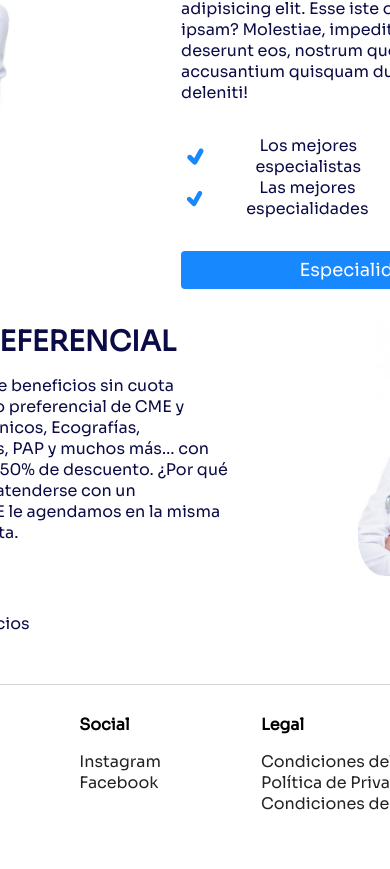
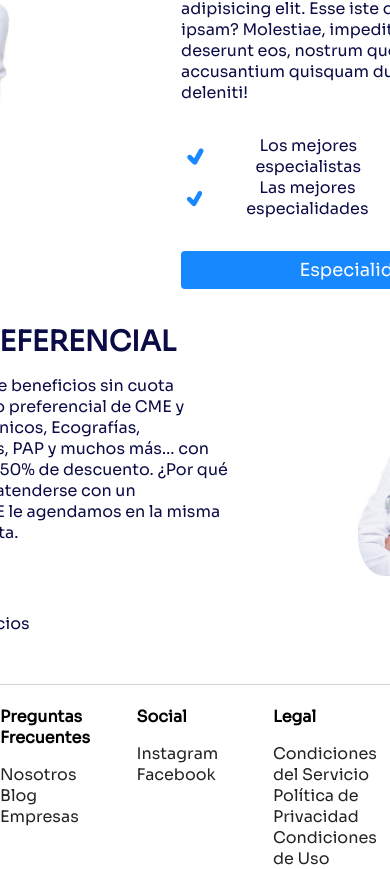
Before and after one commit to mrRubyDev/cme-website-repo, a React (Create React App) app: page / in a window 390 px wide. Shown: the part 1040-1909 px from the top of the page. Built offline with nearby package versions, Linux system fonts and the light colour scheme.

Commit message:
Footer and Reservar optimized

```diff
--- a/src/components/Footer.jsx
+++ b/src/components/Footer.jsx
@@ -2,13 +2,17 @@ import React from "react";
 import Logo from "../logo-no-bck.png";
 import paths from "../navigation/paths";
 import { Link } from "react-router-dom";
+import { useIsDesktop, useIsMobile, useIsTablet } from "../hooks/useMedia";
 
 export default function Footer() {
+	const isDesktop = useIsDesktop();
+	const isMobile = useIsMobile();
+	const isTablet = useIsTablet();
 	return (
 		<div
 			style={{
 				height: "20vh",
-				width: "100%",
+				width: "100vw",
 				borderTop: "1px solid lightgrey",
 				display: "flex",
 				alignItems: "center",
@@ -18,7 +22,7 @@ export default function Footer() {
 			<div
 				style={{
 					display: "flex",
-					justifyContent: "center",
+					justifyContent: "space-between",
 					alignItems: "flex-start",
 					height: "80%",
 					marginTop: "2%",
@@ -28,7 +32,8 @@ export default function Footer() {
 					style={{
 						display: "flex",
 						flexDirection: "column",
-						margin: "0px 50px 0px",
+						margin: !isMobile ? "0px 50px 0px" : null,
+						width: isMobile ? "20%" : null,
 					}}
 				>
 					<h4 style={{ marginBottom: "1rem" }}>Preguntas Frecuentes</h4>
@@ -46,7 +51,8 @@ export default function Footer() {
 					style={{
 						display: "flex",
 						flexDirection: "column",
-						margin: "0px 50px 0px",
+						margin: !isMobile ? "0px 50px 0px" : null,
+						width: isMobile ? "20%" : null,
 					}}
 				>
 					<h4 style={{ marginBottom: "1rem" }}>Social</h4>
@@ -73,7 +79,8 @@ export default function Footer() {
 					style={{
 						display: "flex",
 						flexDirection: "column",
-						margin: "0px 50px 0px",
+						margin: !isMobile ? "0px 50px 0px" : null,
+						width: isMobile ? "30%" : null,
 					}}
 				>
 					<h4 style={{ marginBottom: "1rem" }}>Legal</h4>
@@ -102,9 +109,15 @@ export default function Footer() {
 						Condiciones de Uso
 					</Link>
 				</div>
-				<div style={{ height: "80%", width: "10%", marginLeft: "2rem" }}>
-					<img src={Logo} alt="CME" style={{ height: "100%", width: "100%" }} />
-				</div>
+				{!isMobile && !isTablet && (
+					<div style={{ height: "80%", width: "10%", marginLeft: "2rem" }}>
+						<img
+							src={Logo}
+							alt="CME"
+							style={{ height: "100%", width: "100%" }}
+						/>
+					</div>
+				)}
 			</div>
 		</div>
 	);
--- a/src/components/screens/Reservar.jsx
+++ b/src/components/screens/Reservar.jsx
@@ -2,7 +2,10 @@ import React, { useState } from "react";
 import { buttonBlue, matteBlue } from "../../config/styles";
 import { useForm } from "react-hook-form";
 import Footer from "../Footer";
+import { useIsDesktop, useIsTablet } from "../../hooks/useMedia";
 export default function Reservar() {
+	const isDesktop = useIsDesktop();
+	const isTablet = useIsTablet();
 	const {
 		register,
 		handleSubmit,
@@ -12,9 +15,31 @@ export default function Reservar() {
 	const onSubmit = data => console.log(data);
 	const [date, setDate] = useState(new Date().toISOString().slice(0, 10));
 	return (
-		<div style={{ width: "90%", marginTop: 10, color: matteBlue }}>
-			<form style={styles.formContainer} onSubmit={handleSubmit(onSubmit)}>
-				<h2>Pide cita con nosotros</h2>
+		<div
+			style={{
+				display: "flex",
+				alignItems: "center",
+				flexDirection: "column",
+			}}
+		>
+			<div
+				style={{
+					width: "90%",
+					marginTop: 10,
+					color: matteBlue,
+				}}
+			>
+				<form
+					style={
+						isDesktop
+							? styles.formContainer
+							: isTablet
+							? styles.formContainerTablet
+							: styles.formContainerMobile
+					}
+					onSubmit={handleSubmit(onSubmit)}
+				>
+					<h2>Pida cita con nosotros</h2>
 					<div style={{ width: "100%", marginTop: 15 }}>
 						<label>Nombre</label>
 						<input
@@ -105,19 +130,31 @@ export default function Reservar() {
 					</div>
 					<input type="submit" style={styles.btn} />
 				</form>
+			</div>
 			<Footer />
 		</div>
 	);
 }
 
-const styles = {
-	formContainer: {
-		width: "30%",
+const formContainerBasic = {
 	margin: "3rem auto 0",
 	display: "flex",
 	flexDirection: "column",
 	alignItems: "center",
 	marginBottom: "2rem",
+};
+const styles = {
+	formContainer: {
+		...formContainerBasic,
+		width: "30%",
+	},
+	formContainerMobile: {
+		width: "80%",
+		...formContainerBasic,
+	},
+	formContainerTablet: {
+		width: "60%",
+		...formContainerBasic,
 	},
 
 	input: {
@@ -144,7 +181,8 @@ const styles = {
 		color: "white",
 		border: "none",
 		borderRadius: 5,
-		padding: 5,
+		padding: 10,
+		fontSize: 20,
 		width: "50%",
 	},
 };
```
Lines whose indentation alone changed are shown as unchanged.
